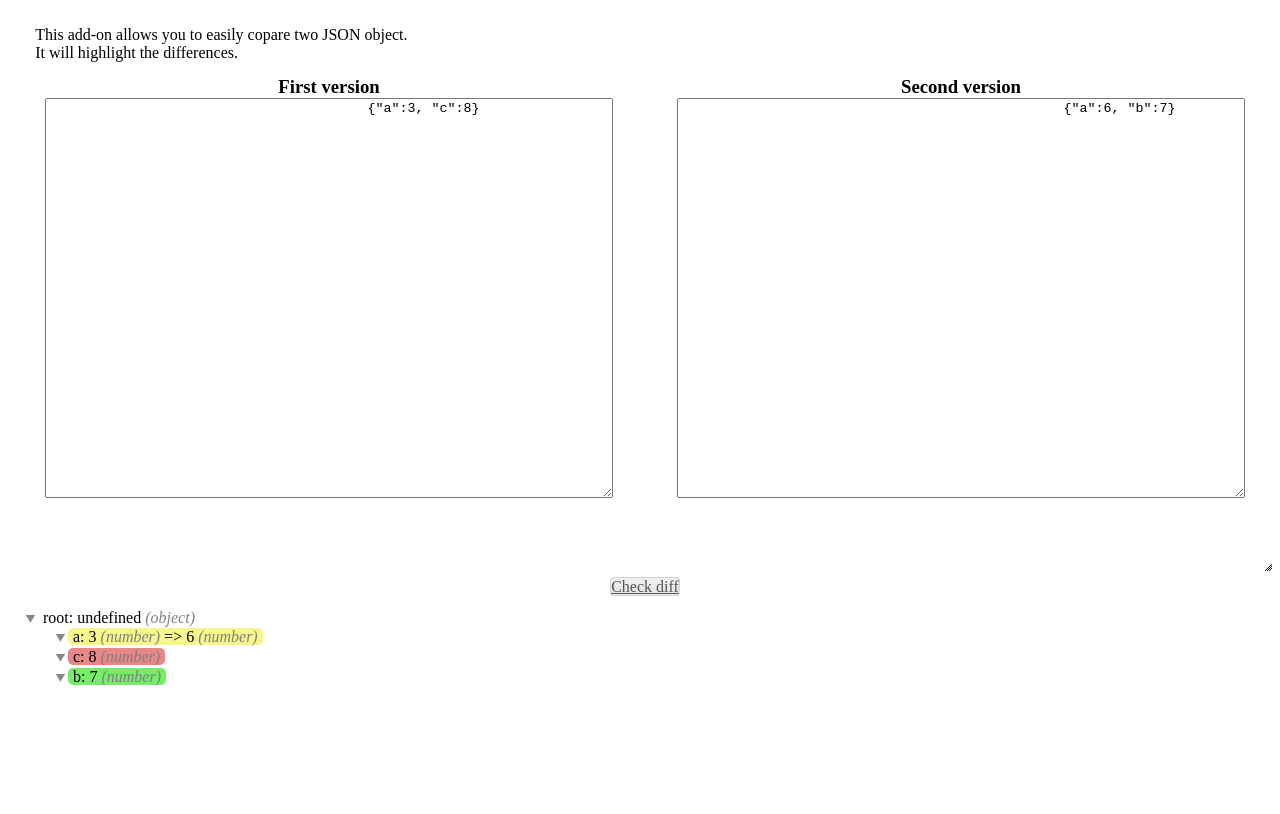
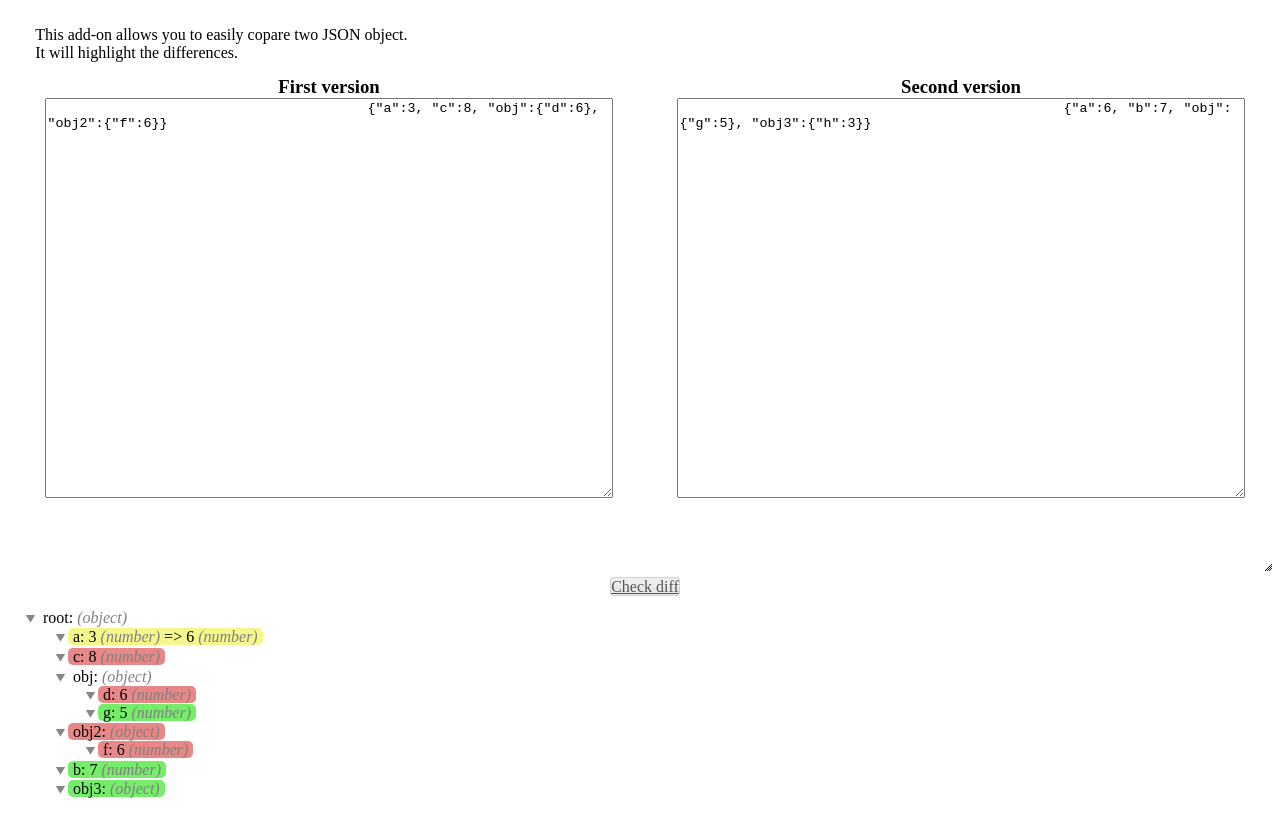
Before and after one commit to rafspiny/jsondiff, a website: page data/html/panel.html in a window 1280 px wide. Both pictures are taken after a click on the link "Check diff". Shown: the part 73-887 px from the top of the page. Before the commit the page ends 800 px from the top, so only its background shows below. Drawn offline with Linux system fonts and the light colour scheme.

Commit message:
Better handling of Object recursive filling when a field is added or removed. Showing values for simple type
Close #4

```diff
--- a/data/html/panel.html
+++ b/data/html/panel.html
@@ -38,7 +38,7 @@
 	            name.setAttribute("class", "jsonobjname");
 
 	            var value = document.createElement("span");
-	            var textValue = (undefined !== diff.representation.original)?diff.representation.original:diff.representation.copy;
+	            var textValue = (undefined !== diff.representation.original)?diff.representation.original:(undefined !== diff.representation.copy)?diff.representation.copy:'';
 				value.appendChild(document.createTextNode(': '+textValue));
 	            value.setAttribute("class", "jsonobjvalue");
 
@@ -121,13 +121,13 @@
 				<div class="divleft">
 				  	<h3>First version</h3>
 				  	<textarea class="resizeable" id="primary">
-				  	{"a":3, "c":8}
+				  	{"a":3, "c":8, "obj":{"d":6}, "obj2":{"f":6}}
 				  	</textarea>
 				</div>
 				<div class="divright">
 				  	<h3>Second version</h3>
 				  	<textarea class="resizeable" id="secondary">
-				  		{"a":6, "b":7}
+				  		{"a":6, "b":7, "obj":{"g":5}, "obj3":{"h":3}}
 				  	</textarea>
 				</div>
 			</div>
--- a/data/js/jsondiff.js
+++ b/data/js/jsondiff.js
@@ -7,7 +7,7 @@ function typeOf(value) {
 }
 
 function stringify(value) {
-	return typeOf(value) === "object" || typeOf(value) === "array"?undefined:value.valueOf();
+	return typeOf(value) === "object" || typeOf(value) === "array" || undefined === value?undefined:value.valueOf();
 }
 
 function checkDiff(string1, string2) {
@@ -52,36 +52,24 @@ function populateDiff(origin, copy, diff) {
     }
 	if (typeOrigin == 'object') {
 		for (var key in origin) {
-			diff.values[key] = {
-				"id": key,
-				"type": typeOf(origin[key]),
-				"status":"untouched",
-				"values":{},
-				"representation": {
-					"original": stringify(origin[key])
-				}
-			};
+			diff.values[key] = getFilledTemplateDiffObject({"key":key, "value":origin[key], "status":"untouched"});
+
 			if (!copy.hasOwnProperty(key)) {
 				// The key has been removed
 				diff.values[key].status = "removed";
+				recursivelyFillDiffObj(origin[key], diff.values[key]);
 			} else {
 				// The key is there, let's check if it is changed
 				populateDiff(origin[key], copy[key], diff.values[key]);
 			}
 		}
 		for (var key in copy) {
-			diff.values[key] = {
-			 	"id": key,
-			 	"type": typeOf(copy[key]),
-			 	"status":"untouched",
-			 	"values":{},
-				"representation": {
-					"copy": stringify(copy[key])
-				}
-			};
+			diff.values[key] = getFilledTemplateDiffObject({"key":key, "value":copy[key], "status":"untouched"});
+
 			if (!origin.hasOwnProperty(key)) {
 				// The key has been removed
 				diff.values[key].status = "added";
+				recursivelyFillDiffObj(origin[key], diff.values[key]);
 			} else {
 				// The key is there, let's check if it is changed
 				populateDiff(origin[key], copy[key], diff.values[key]);
@@ -113,3 +101,34 @@ function populateDiff(origin, copy, diff) {
 		}
 	}
 }
+
+function recursivelyFillDiffObj(obj, diff) {
+	var typeObj = typeOf(obj);
+	if (typeObj == 'object') {
+		for (var key in obj) {
+			diff.values[key] = getFilledTemplateDiffObject({"key":key, "value":obj[key], "status":diff.status});
+			recursivelyFillDiffObj(obj[key], diff.values[key]);
+		}
+	} else {
+		if (typeObj == 'array') {
+			for (var i = 0; i < obj.length; i++) {
+				diff.values[i] = { "id": i, "type": typeOf(origin[i]), "status":diff.status, "values":{}};
+				recursivelyFillDiffObj(item2, diff.values[key]);
+			};
+		}
+	}
+}
+
+function getFilledTemplateDiffObject(options) {
+	var template = {
+		"id": options.key,
+		"type": typeOf(options.value),
+		"status":options.status || "untouched",
+		"values":{},
+		"representation": {
+			"original": stringify(options.value)
+		}
+	}
+
+	return template;
+}
```
